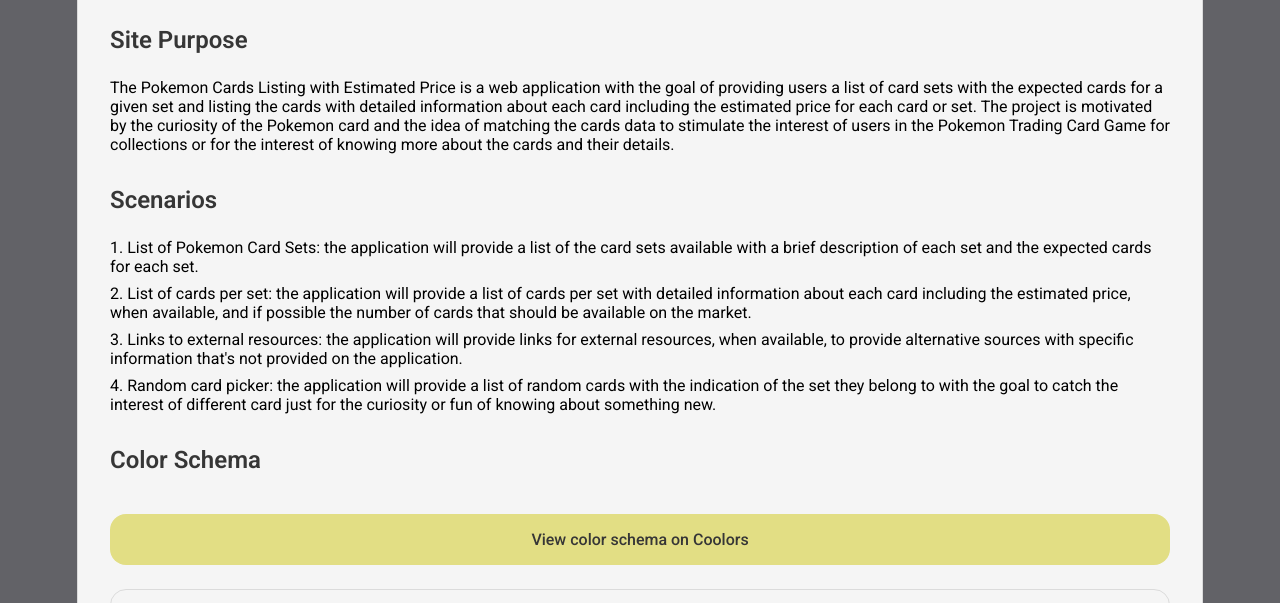
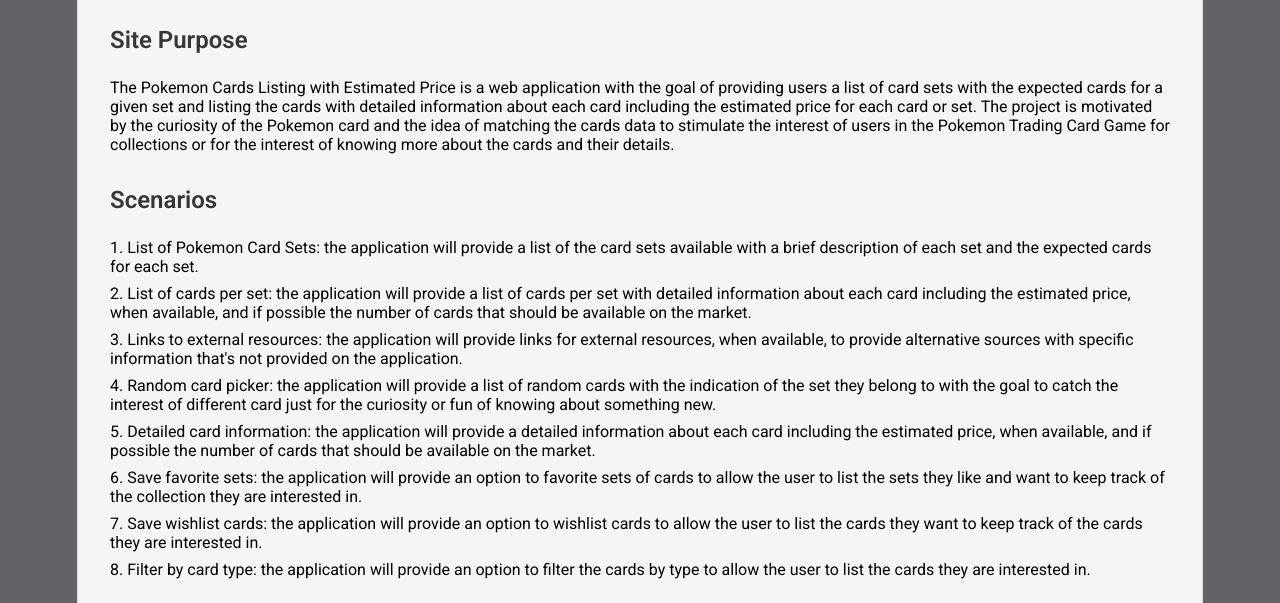
Before and after one commit to mariohbrino/wdd330, a website built with Vite: page src/siteplan.html in a window 1280 px wide. Shown: the part 177-780 px from the top of the page. Built offline with nearby package versions, Linux system fonts and the light colour scheme.

Commit message:
feat: expand major functions in project proposal with new features

```diff
--- a/src/siteplan.html
+++ b/src/siteplan.html
@@ -72,6 +72,31 @@
             cards with the indication of the set they belong to with the goal to
             catch the interest of different card just for the curiosity or fun
             of knowing about something new.
+          </p>
+
+          <p>
+            5. Detailed card information: the application will provide a
+            detailed information about each card including the estimated price,
+            when available, and if possible the number of cards that should be
+            available on the market.
+          </p>
+
+          <p>
+            6. Save favorite sets: the application will provide an option to
+            favorite sets of cards to allow the user to list the sets they like
+            and want to keep track of the collection they are interested in.
+          </p>
+
+          <p>
+            7. Save wishlist cards: the application will provide an option to
+            wishlist cards to allow the user to list the cards they want to keep
+            track of the cards they are interested in.
+          </p>
+
+          <p>
+            8. Filter by card type: the application will provide an option to
+            filter the cards by type to allow the user to list the cards they
+            are interested in.
           </p>
         </section>
         <section>
```
Also changed, not shown: docs/proposal.md (+4 -10 lines).
